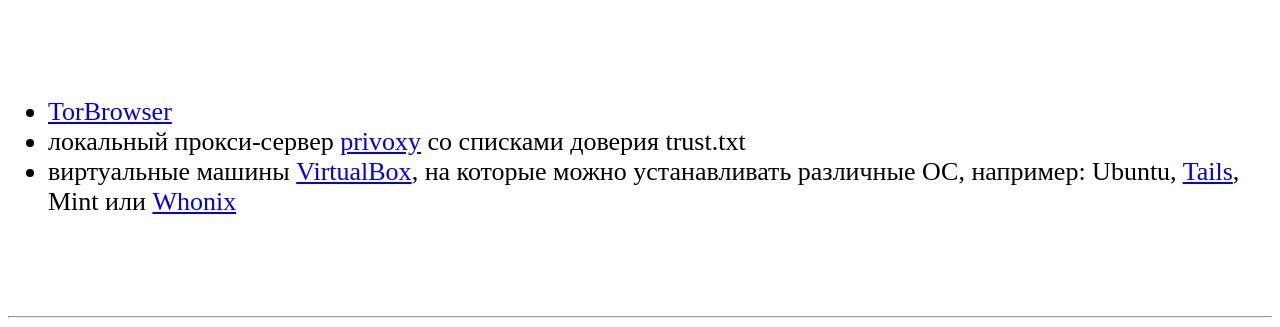
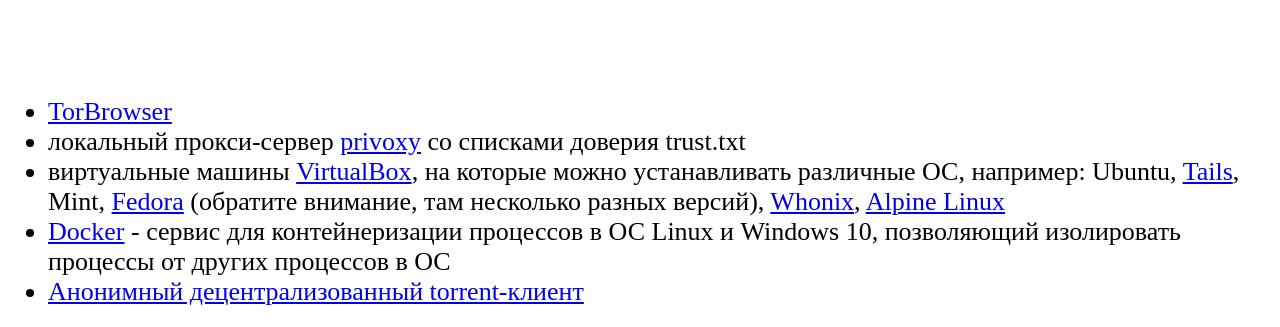
Before and after one commit to consp11/consp11.github.io, a plain HTML site: page services.html in a window 1280 px wide. Shown: the part 473-800 px from the top of the page. Drawn offline with Linux system fonts and the light colour scheme.

Commit message:
Добавил пару ссылок

```diff
--- a/services.html
+++ b/services.html
@@ -19,7 +19,10 @@
 
 <ul><li><a href=https://www.torproject.org/download/download-easy.html.en>TorBrowser</a>
 <li>локальный прокси-сервер <a href=https://www.privoxy.org>privoxy</a> со списками доверия trust.txt
-<li>виртуальные машины <a href=https://www.virtualbox.org>VirtualBox</a>, на которые можно устанавливать различные ОС, например: Ubuntu, <a href=https://tails.boum.org/>Tails</a>, Mint или <a href=https://www.whonix.org/>Whonix</a></ul>
+<li>виртуальные машины <a href=https://www.virtualbox.org>VirtualBox</a>, на которые можно устанавливать различные ОС, например: Ubuntu, <a href=https://tails.boum.org/>Tails</a>, Mint, <a href=https://getfedora.org/>Fedora</a> (обратите внимание, там несколько разных версий), <a href=https://www.whonix.org/>Whonix</a>, <a href=https://www.alpinelinux.org/>Alpine Linux</a>
+<li><a href=https://www.docker.com/>Docker</a> - сервис для контейнеризации процессов в ОС Linux и Windows 10, позволяющий изолировать процессы от других процессов в ОС
+<li><a href=https://www.tribler.org/>Анонимный децентрализованный torrent-клиент</a>
+</ul>
 
 <hr>
 <h2>Сервисы обмена сообщений</h2>
```
